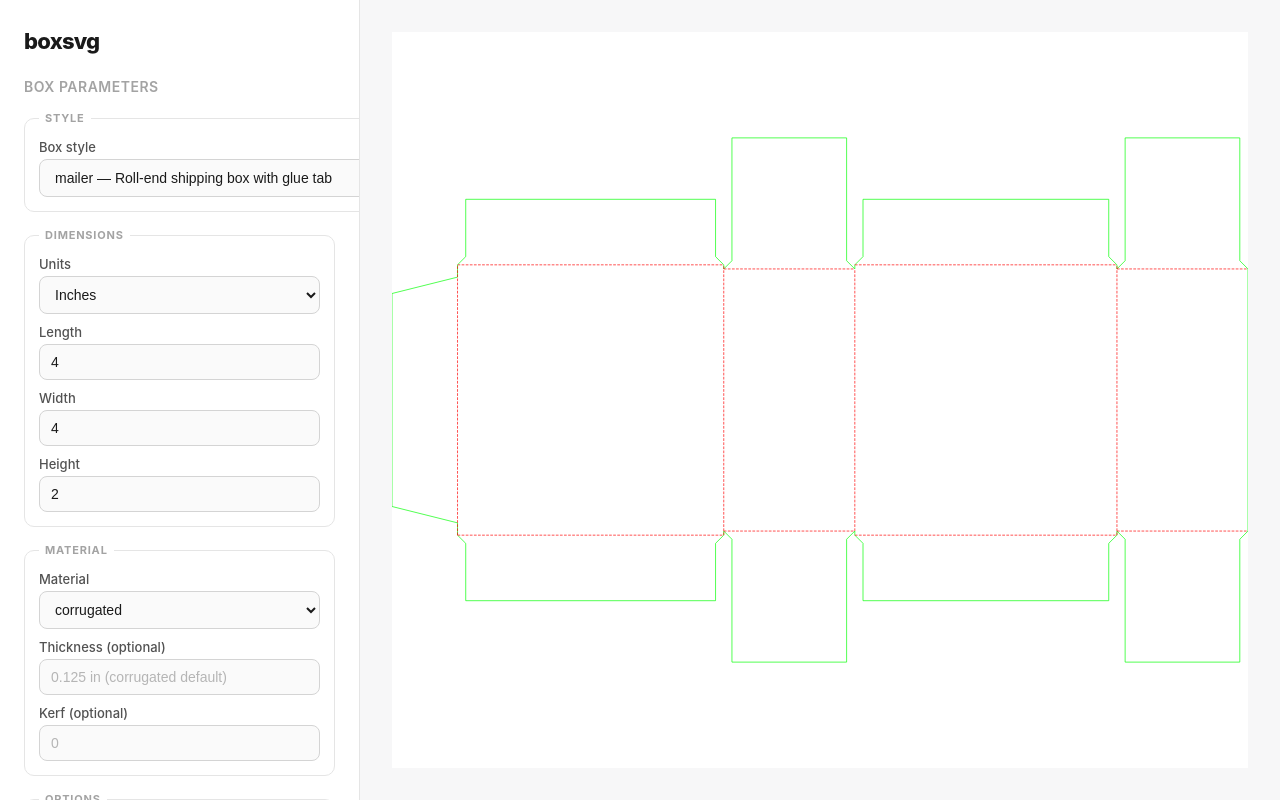
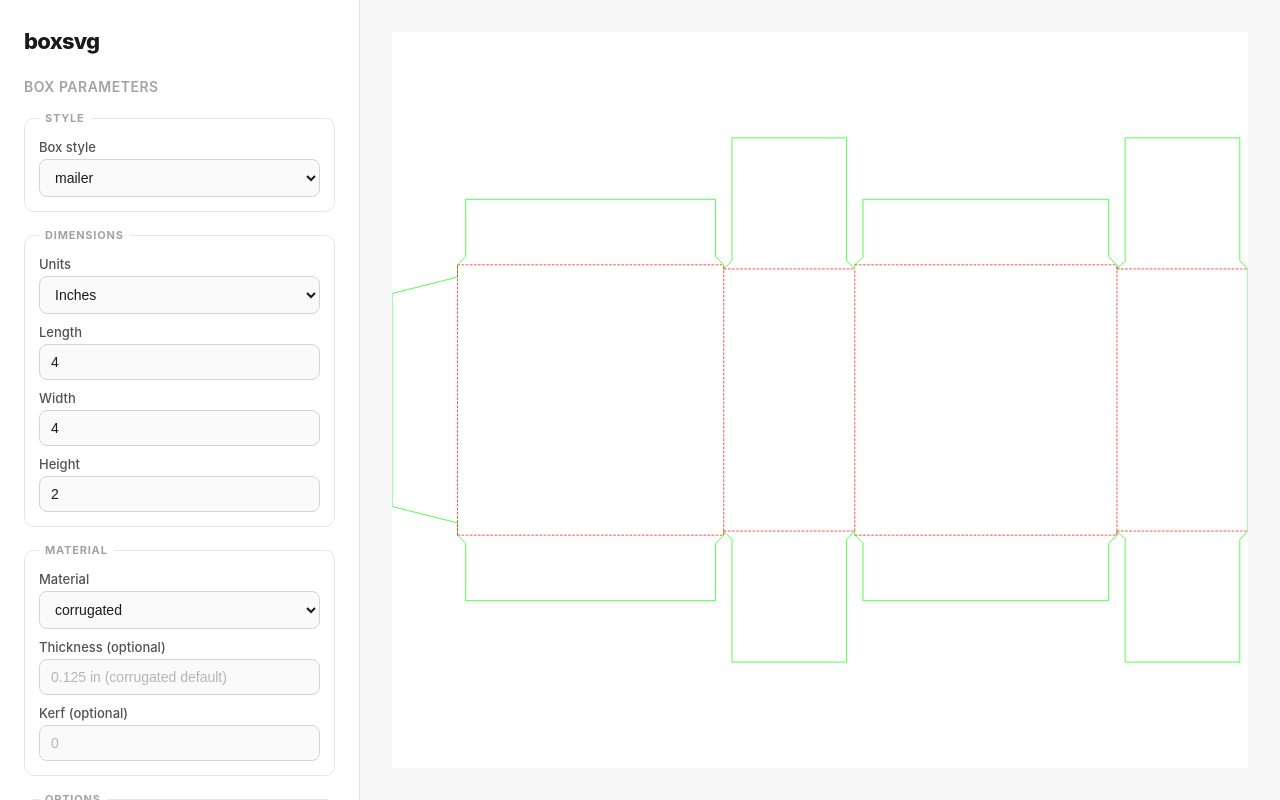
Before and after one commit to rbkucera/box-svg, a React (Vite) app in the folder web/: page / in a window 1280 px wide. Built offline with nearby package versions, Linux system fonts and the light colour scheme.

Commit message:
Remove style description from dropdown to fix sidebar layout
https://claude.ai/code/session_01LBd4BDfjHXMxqraQgrkjfj

```diff
--- a/web/src/components/ParameterForm.tsx
+++ b/web/src/components/ParameterForm.tsx
@@ -34,7 +34,7 @@ export function ParameterForm({
           Box style
           <select value={form.style} onChange={(e) => setStyle(e.target.value as BoxStyle)}>
             {STYLE_DEFINITIONS.map((s) => (
-              <option key={s.name} value={s.name}>{s.name} — {s.description}</option>
+              <option key={s.name} value={s.name}>{s.name}</option>
             ))}
           </select>
         </label>
```
